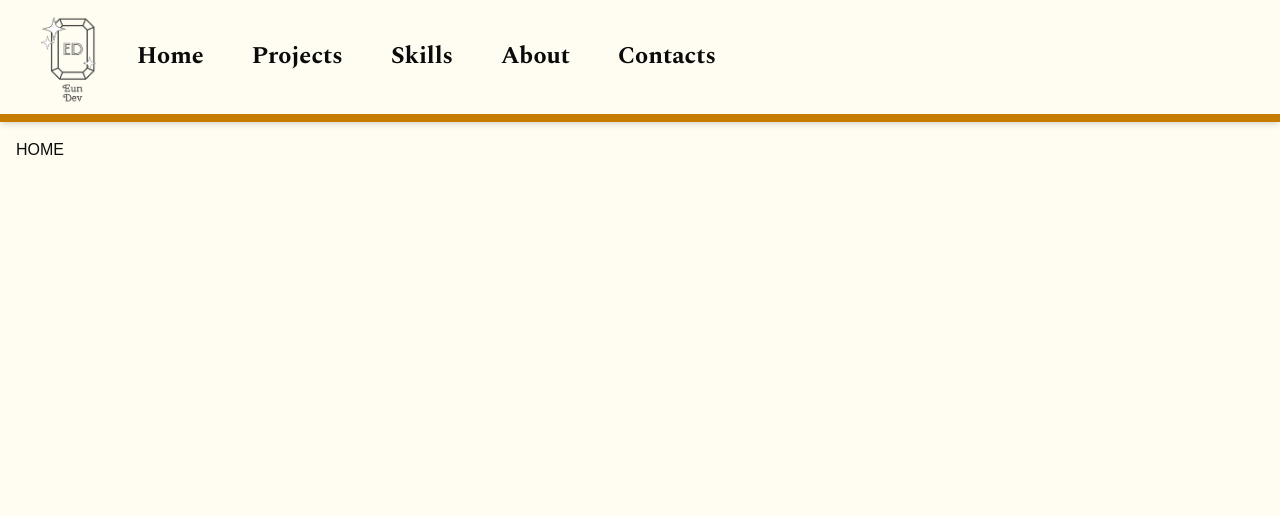
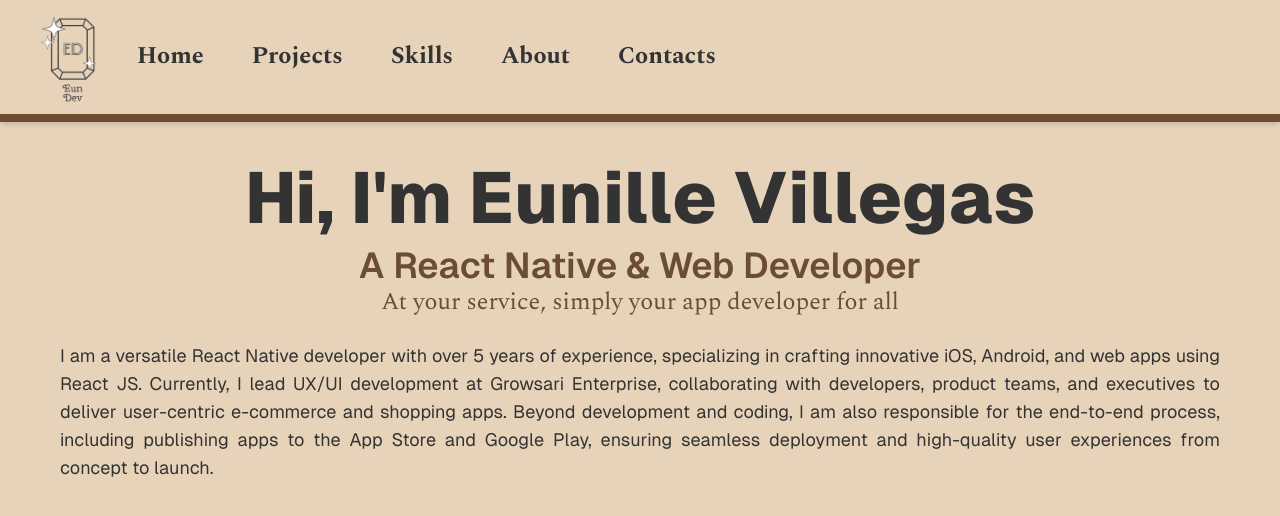
Before and after one commit to chreuseun/my-next-js-showcase-app, a Next.js app: page / in a window 1280 px wide. Shown: the top 516 px of the page. Built offline with nearby package versions, Linux system fonts and the light colour scheme.

Commit message:
Update Home page with cream theme

```diff
--- a/components/Nav.tsx
+++ b/components/Nav.tsx
@@ -61,7 +61,7 @@ const Nav = () => {
   };
 
   return (
-    <div className="border-b-8 pb-2 border-customGold px-10 pt-4 flex flex-row shadow-md">
+    <div className="border-b-8 pb-2 border-customGold px-10 pt-4 flex flex-row shadow-md w-full">
       <Link href={"/"}>
         <Image
           src={appLogo}
@@ -70,7 +70,7 @@ const Nav = () => {
           height={90}
         />
       </Link>
-      <div className="flex-grow flex flex-row justify-start items-stretch ">
+      <div className="2xl:border hidden md:flex flex-grow flex-row justify-start items-stretch ">
         {renderNavButton(navConfig.HOME)}
         {renderNavButton(navConfig.PROJECTS)}
         {renderNavButton(navConfig.SKILLS)}
--- a/src/app/layout.tsx
+++ b/src/app/layout.tsx
@@ -21,6 +21,7 @@ export default function RootLayout({
       <head>
         <link rel="icon" href="/favicon.ico" />
       </head>
+      {/* NOTE: body tag is a Flex-Container */}
       <body className="flex h-screen w-screen flex-col justify-center items-stretch text-primaryText bg-primaryBG">
         <Nav />
         {children}
--- a/src/app/page.tsx
+++ b/src/app/page.tsx
@@ -1,25 +1,36 @@
-import Feeds from "@components/Feeds";
-
-import { fontSpectral } from "@root/assets/fonts/fontsConfig";
+import { geistSans, fontSpectral } from "@root/assets/fonts/fontsConfig";
 
 const HOME_PAGE_COPIES = {
-  HEADING_1: "Discover & Share",
-  HEADING_2: "AI-Powered Prompt",
-  DESCRIPTION_1: `Promptopia is an open-source AI prompting tool for modern world to discover, create and share creative prompts`,
+  HEADER_GREETINGS_1: "Hi, I'm Eunille Villegas",
+  HEADER_GREETINGS_2: "A React Native & Web Developer",
+  SUBHEADER_1: "At your service, simply your app developer for all",
+  MY_DESCRIPTION: `I am a versatile React Native developer with over 5 years of experience, specializing in crafting innovative iOS, Android, and web apps using React JS. Currently, I lead UX/UI development at Growsari Enterprise, collaborating with developers, product teams, and executives to deliver user-centric e-commerce and shopping apps. Beyond development and coding, I am also responsible for the end-to-end process, including publishing apps to the App Store and Google Play, ensuring seamless deployment and high-quality user experiences from concept to launch.`,
 };
 
 const Home = () => {
   return (
-    <main className="flex-grow overflow-y-auto w-full  p-4">
-      <div>HOME</div>
-      {/* {Array.from({ length: 5 }, (_, index) => (
-        <div
-          className="p-3 border-border1 rounded-md border-2 my-2"
-          key={`${index}`}
-        >
-          ITEM-{index}
-        </div>
-      ))} */}
+    <main className="flex-grow overflow-y-auto w-full p-4">
+      <div
+        className={`${geistSans.className} text-6xl md:text-7xl text-center font-extrabold mt-6 px-11`}
+      >
+        {HOME_PAGE_COPIES.HEADER_GREETINGS_1}
+      </div>
+      <div
+        className={`${geistSans.className} text-3xl md:text-4xl text-center font-semibold   px-11 mt-3  text-secondaryText`}
+      >
+        {HOME_PAGE_COPIES.HEADER_GREETINGS_2}
+      </div>
+      <div
+        className={`${fontSpectral.className} text-xl md:text-2xl text-center px-11  text-secondaryText`}
+      >
+        {HOME_PAGE_COPIES.SUBHEADER_1}
+      </div>
+
+      <div
+        className={`${geistSans.className} text-2xl md:text-lg text-justify font-mono px-11 mt-6`}
+      >
+        {HOME_PAGE_COPIES.MY_DESCRIPTION}
+      </div>
     </main>
   );
 };
--- /dev/null
+++ b/src/app/skills/layout.tsx
@@ -0,0 +1,9 @@
+import { ReactNode } from "react";
+
+const SkillsLayout: React.FC<{ children: ReactNode }> = ({ children }) => {
+  return (
+    <main className="flex-grow overflow-y-auto w-full  p-4">{children}</main>
+  );
+};
+
+export default SkillsLayout;
--- a/src/app/skills/page.tsx
+++ b/src/app/skills/page.tsx
@@ -1,9 +1,5 @@
 const SkillsPage = () => {
-  return (
-    <main className="flex-grow overflow-y-auto w-full  p-4">
-      <div>SKILLS</div>
-    </main>
-  );
+  return <div>SKILLS</div>;
 };
 
 export default SkillsPage;
--- a/tailwind.config.ts
+++ b/tailwind.config.ts
@@ -15,30 +15,39 @@ const config: Config = {
         testColor: "#446712",
 
         // my custom color
-        primaryBG: "#FFFCF1",
-        secondaryBG: "#EAEAEA",
+        primaryBG: "#E7D3BA",
+        secondaryBG: "#D4C3A7",
 
-        customGold: "#C67C00",
-        customOrange: "#E67600",
+        customGold: "#6B4D32",
+        customOrange: "#7C5F4A",
 
-        border1: "#CFCFCF",
-        border2: "#DFDFDF",
+        border1: "#C3A482",
+        border2: "#D4C3A7",
 
-        activeOutline: "#FF8C00",
+        activeOutline: "#7C5F4A",
 
-        hoverBG: "#E1E1E1",
-        hoverText: "#AFAFAF",
+        hoverBG: "#7C5F4A",
+        hoverText: "#6B4D32",
+
+        // creamy & cozy theme
+        mainBG: "#D4C3A7",
+        header_bar: "#6B4D32",
+        primary_text: "#333333",
+        button_badge: "#C3A482",
+        icon_dark_brown: "#7C5F4A",
+        icon_beige: "#E7D3BA",
       },
       fontWeight: {
         "800": "800",
         "900": "900",
       },
       textColor: {
-        primaryText: "#0A0A0A",
+        primaryText: "#333333",
+        secondaryText: "#6B4D32",
 
-        dark: "#0A0A0A",
+        dark: "#333333",
         light: "#F0F0F0",
-        secondary: "#767676",
+        secondary: "#666666",
       },
     },
   },
```
